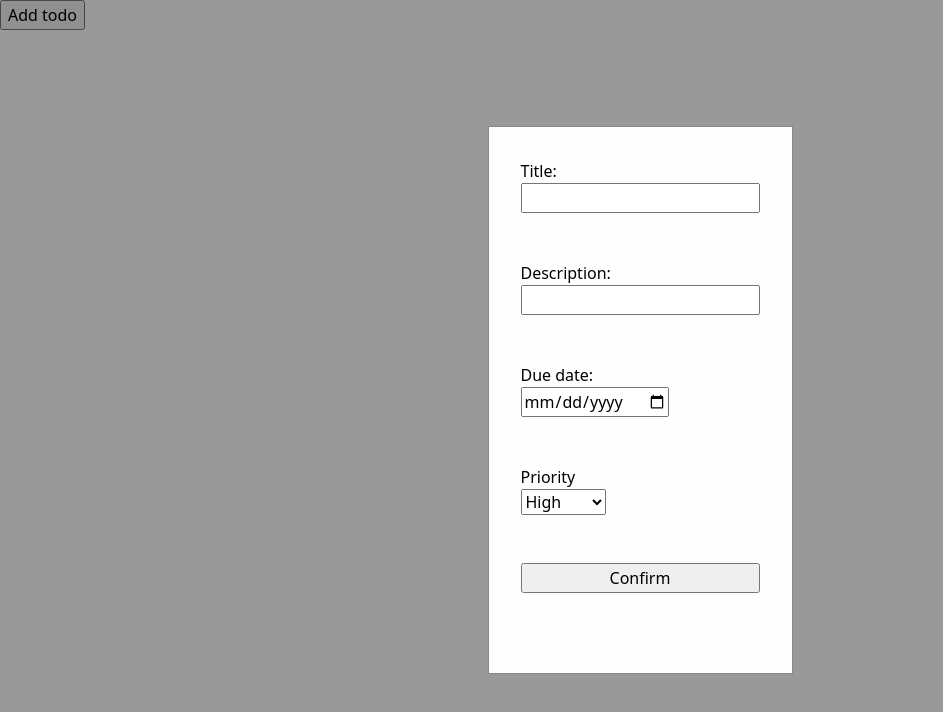
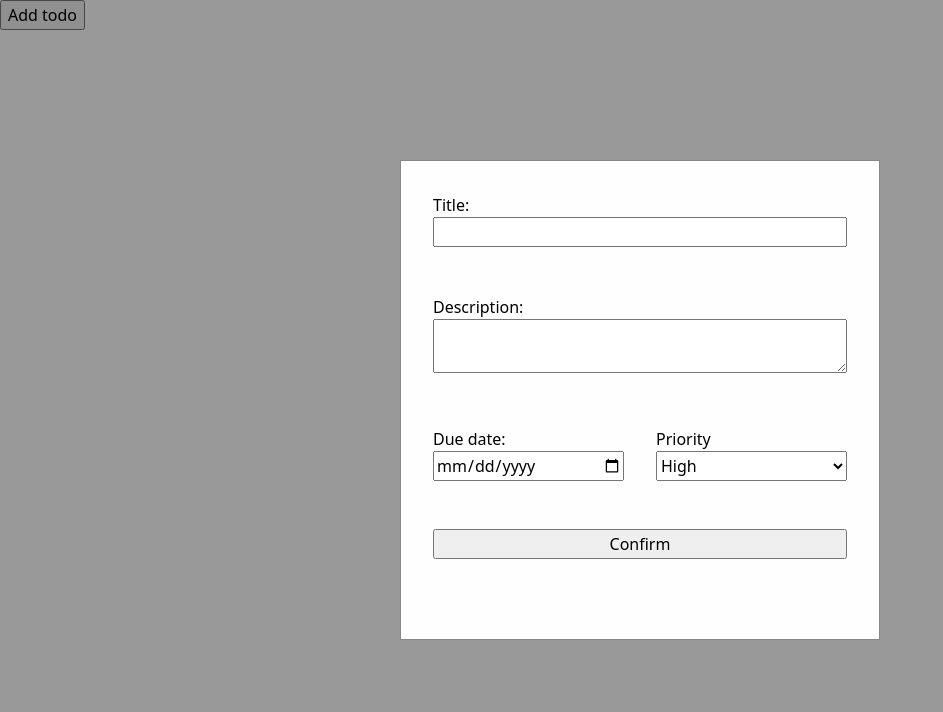
Before and after one commit to Chief-99/todo-list, a website built with webpack: page src/index.html in a window 1280 px wide. Shown: the whole page, without its empty margins (0-943 px from the left). Built offline with nearby package versions, Linux system fonts and the light colour scheme.

Commit message:
style:Basic styling on the form

```diff
--- a/src/index.html
+++ b/src/index.html
@@ -19,15 +19,16 @@
 
                 <p class="form-section">
                     <label for="description-input">Description:</label>
-                    <input type="text" id="description-input">
+                    <textarea name="description-input" id="description-input"></textarea>
                 </p>
 
-                <p class="form-section">
+                <div class="due-date-priority form-section">
+                    <p class="secondary-container">
                         <label for="due-date-input">Due date:</label>
                         <input type="date" id="due-date-input">
                     </p>
 
-                <p class="form-section">
+                    <p class="secondary-container">
                         <label for="priority-input">Priority</label>
                         <select name="priority-input" id="priority-input">
                             <option value="high">High</option>
@@ -35,6 +36,8 @@
                             <option value="low">Low</option>
                         </select>
                     </p>
+                </div>
+
 
                 <button id="add-todo" type="submit">Confirm</button>
             </form>
--- a/src/styles.css
+++ b/src/styles.css
@@ -77,6 +77,7 @@ h1, h2, h3, h4, h5, h6 {
     background-color: #fefefe;
     padding: 2rem;
     border: 1px solid #888;
+    width: clamp(17rem, 45%, 30rem);
 }
 
 #todo-form {
@@ -87,6 +88,30 @@ h1, h2, h3, h4, h5, h6 {
     margin-bottom: 3rem;
 }
 
+.due-date-priority {
+    display: flex;
+    width: 100%;
+    gap: 2rem;
+}
+
+.secondary-container {
+    width: 100%;
+}
+
 .form-section label {
     display: block;
 }
+
+#todo-form input,
+#todo-form select,
+#todo-form textarea {
+    width: 100%;
+}
+
+textarea {
+  resize: vertical;
+}
+
+select {
+    height: 30px;
+}
```
Lines whose indentation alone changed are shown as unchanged.
